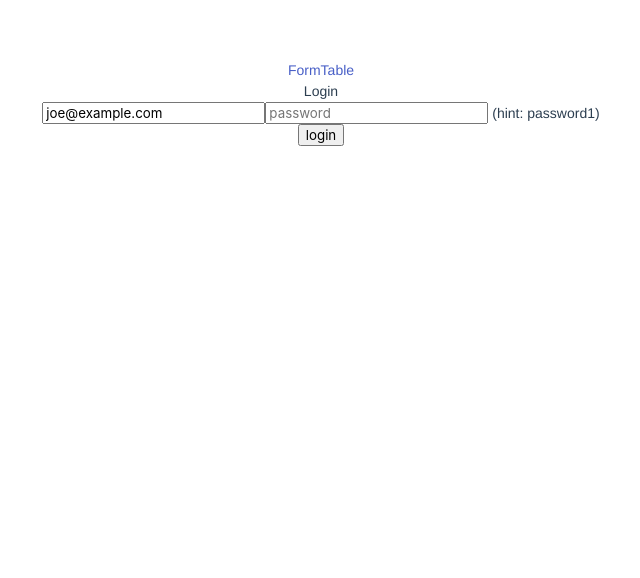
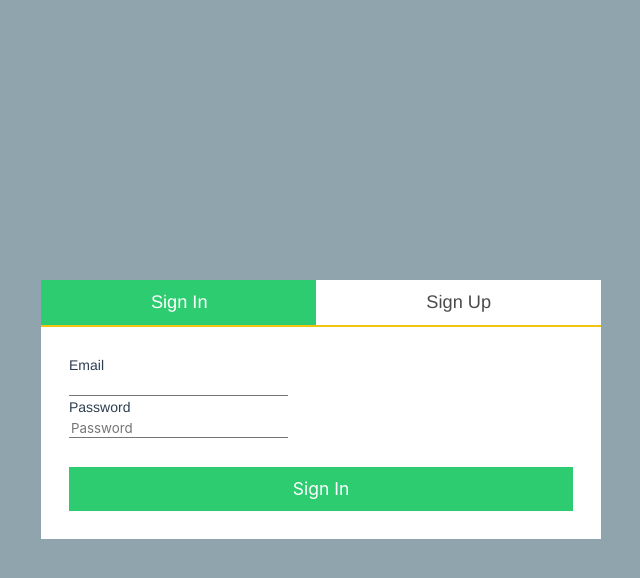
Before and after one commit to HoshimiyaYashiro/VueTest, a Vue app: page /auth in a window 1280 px wide. Before the commit this address led to /login. Shown: the top 578 px of the page, without its empty margins (319-959 px from the left). Built offline with nearby package versions, Linux system fonts and the light colour scheme; the HTML template or start-up script is replaced by a standard one.

Commit message:
add auth component

```diff
--- a/package.json
+++ b/package.json
@@ -9,9 +9,14 @@
   },
   "dependencies": {
     "axios": "^0.18.0",
+    "body-parser": "^1.18.3",
     "bulma": "^0.7.2",
+    "cors": "^2.8.5",
+    "express": "^4.16.4",
+    "jsonwebtoken": "^8.4.0",
     "lodash": "^4.17.11",
     "moment": "^2.22.2",
+    "morgan": "^1.9.1",
     "vee-validate": "^2.1.3",
     "vue": "^2.5.17",
     "vue-router": "^3.0.2"
--- a/src/App.vue
+++ b/src/App.vue
@@ -1,14 +1,6 @@
 <template>
   <div id="app">
-    <router-link v-if="loggedIn" to="/logout">Log out</router-link>
-    <router-link to="/form">Form</router-link>
-    <router-link to="/table">Table</router-link>
-    <template v-if="$route.matched.length">
-      <router-view></router-view>
-    </template>
-    <template v-else>
-      <p>You are logged {{ loggedIn ? 'in' : 'out' }}</p>
-    </template>
+    <router-view></router-view>
   </div>
 </template>
 <script>
@@ -29,19 +21,14 @@ export default {
 };
 </script>
 
-<style>
+<style lang="scss">
 #app {
   font-family: "Avenir", Helvetica, Arial, sans-serif;
   -webkit-font-smoothing: antialiased;
   -moz-osx-font-smoothing: grayscale;
-  text-align: center;
   color: #2c3e50;
-  margin-top: 60px;
 }
 </style>
 <style lang="sass">
 @import "styles/common-style.sass"
-@import "bulma/sass/elements/table.sass"
-@import "bulma/sass/elements/form.sass"
-@import "bulma/sass/elements/button.sass"
 </style>
--- /dev/null
+++ b/src/components/Auth.vue
@@ -0,0 +1,122 @@
+<template>
+  <div class="auth-wrapper">
+    <div class="auth-box">
+      <nav class="tabs is-toggle is-fullwidth">
+        <ul>
+          <li class="tab is-active"><a><span>Sign In</span></a></li>
+          <li class="tab"><a><span>Sign Up</span></a></li>
+        </ul>
+      </nav>
+      <div class="content-tabs">
+        <div class="content-tab" id="signin-content">
+          <form
+            class="form-container"
+            @submit.prevent="submitForm"
+            @reset.prevent="resetForm"
+            id="test-form"
+          >
+            <div class="field is-horizontal">
+              <div class="field-label is-normal">
+                <label class="label">Email</label>
+              </div>
+              <div class="field-body">
+                <div class="field">
+                  <input
+                    class="input"
+                    type="email"
+                    v-model="user.email"
+                    name="user.email"
+                    :class="{'is-danger': errors.has('user.email') }"
+                    data-vv-as="Email"
+                    v-validate="'required|email'"
+                    autocomplete="off"
+                    @keypress.32.prevent
+                  >
+                  <span
+                    v-if="errors.has('user.email')"
+                    class="help is-danger"
+                  >{{ errors.first('user.email') }}</span>
+                </div>
+              </div>
+            </div>
+            <div class="field is-horizontal">
+              <div class="field-label is-normal">
+                <label class="label">Password</label>
+              </div>
+              <div class="field-body">
+                <div class="field">
+                  <input
+                    class="input"
+                    type="password"
+                    placeholder="Password"
+                    v-model.trim="user.password"
+                    name="user.password"
+                    :class="{'is-danger': errors.has('user.password') }"
+                    v-validate="'required|alpha'"
+                    data-vv-as="Password"
+                    autocomplete="off"
+                  >
+                  <span
+                    v-if="errors.has('user.password')"
+                    class="help is-danger"
+                  >{{ errors.first('user.password') }}</span>
+                </div>
+              </div>
+            </div>
+            <button class="button is-validate is-fullwidth is-medium" type="submit" style="margin-top: 2rem">Sign In</button>
+          </form>
+        </div>
+        <div class="content-tab hidden" id="signup-content"></div>
+      </div>
+    </div>
+  </div>
+</template>
+
+<script>
+export default {
+  data() {
+    return {
+      user: {},
+      newUser: {}
+    };
+  }
+};
+</script>
+<style lang="scss" scoped>
+$light-blue: #e8f4f9;
+$dark-blue-1: #90a4ae;
+$dark-blue-2: #78909c;
+$emerald: #2ecc71;
+.auth-wrapper {
+  display: flex;
+  justify-content: center;
+  width: 100vw;
+  height: 100vh;
+  background-color: $dark-blue-1;
+}
+.auth-box {
+  width: 40rem;
+  margin-top: 20rem;
+  .tabs {
+    margin: 0;
+  }
+  .tab {
+    font-size: 1.3rem;
+    a {
+      background-color: white;
+      border: 0;
+      border-radius: unset !important;
+      z-index: 1;
+    }
+    &.is-active a {
+      background-color: $emerald;
+      color: white;
+    }
+  }
+  .content-tabs {
+    background-color: white;
+    padding: 2rem;
+    border-top: solid 2px #f1c40f;
+  }
+}
+</style>
--- a/src/components/Form.vue
+++ b/src/components/Form.vue
@@ -165,8 +165,6 @@
 </template>
 
 <script>
-const axios = require('axios');
-
 export default {
   name: 'FormComponent',
   props: {},
@@ -178,7 +176,7 @@ export default {
   methods: {
     fetchUsers() {
       const self = this;
-      axios
+      self.$http
         .get('https://api.myjson.com/bins/aoc7y')
         .then((response) => {
           self.obj = response.data;
--- /dev/null
+++ b/src/components/Main.vue
@@ -0,0 +1,11 @@
+<template>
+  <div class="main">
+    you are sign in
+  </div>
+</template>
+
+<script>
+export default {
+
+}
+</script>
--- a/src/components/Table.vue
+++ b/src/components/Table.vue
@@ -37,8 +37,6 @@
 </template>
 
 <script>
-const axios = require('axios');
-
 export default {
   name: 'TableComponent',
   props: {},
@@ -50,7 +48,7 @@ export default {
   methods: {
     fetchUsers() {
       const self = this;
-      axios
+      self.$http
         .get('https://api.myjson.com/bins/jlp7a')
         .then((response) => {
           self.users = response.data;
--- a/src/main.js
+++ b/src/main.js
@@ -3,12 +3,14 @@ import Vue from 'vue';
 import VueRouter from 'vue-router';
 import VeeValidate from 'vee-validate';
 import './js/vee-validate-extend';
+import Axios from 'axios';
 import _ from 'lodash';
 import auth from './js/auth';
 import App from './App.vue';
 import TableComponent from './components/Table.vue';
-import FormComponent from './components/Form.vue';
+import MainComponent from './components/Main.vue';
 import LoginComponent from './components/Login.vue';
+import AuthComponent from './components/Auth.vue';
 
 function requireAuth(to, from, next) {
   if (!auth.loggedIn()) {
@@ -23,8 +25,8 @@ function requireAuth(to, from, next) {
 
 const routes = [
   { path: '/table', component: TableComponent, beforeEnter: requireAuth },
-  { path: '/form', component: FormComponent, beforeEnter: requireAuth },
-  { path: '/login', component: LoginComponent },
+  { path: '/home', component: MainComponent, beforeEnter: requireAuth },
+  { path: '/auth', component: AuthComponent },
   {
     path: '/logout',
     beforeEnter(to, from, next) {
@@ -41,9 +43,9 @@ const router = new VueRouter({
 Vue.use(VeeValidate);
 Vue.use(VueRouter);
 Vue.config.productionTip = false;
-
+Vue.prototype.$http = Axios;
 new Vue({
   router,
   render: h => h(App)
 }).$mount('#app');
-router.replace({ path: '/login', redirect: '/' });
+router.replace({ path: '/auth', redirect: '/' });
--- a/src/styles/common-style.sass
+++ b/src/styles/common-style.sass
@@ -1,5 +1,8 @@
 @import "bulma/sass/utilities/_all.sass"
 @import "bulma/sass/base/_all.sass"
+@import "bulma/sass/grid/_all.sass"
+@import "bulma/sass/components/tabs.sass"
+@import "bulma/sass/elements/_all.sass"
 $light-blue: #E8F4F9
 $dark-blue-1: #90A4AE
 $dark-blue-2: #78909C
@@ -36,9 +39,6 @@ html
     font-size: .9rem
 input, select, button, textarea
   box-shadow: none !important
-.form-container
-  width: 800px
-  padding: 20px
 .has-danger
   input, select, textarea
     border-color: $danger !important
@@ -83,3 +83,17 @@ input, select, button, textarea
   &:before
     border-color: $emerald
     right: 0px
+button
+  &.button
+    border-radius: 0
+  &.is-validate
+    border: solid 1px $emerald
+    background-color: $emerald
+    color: white
+    &:hover
+      border-color: $emerald
+      background-color: white
+      color: $emerald
+.field input
+  border-radius: 0
+  border-width: 0 0 1px 0
```
Also changed, not shown: .eslintrc.js, src/modules/auth.js (added), 1 other file (tests, documents, lock files or other folders).
